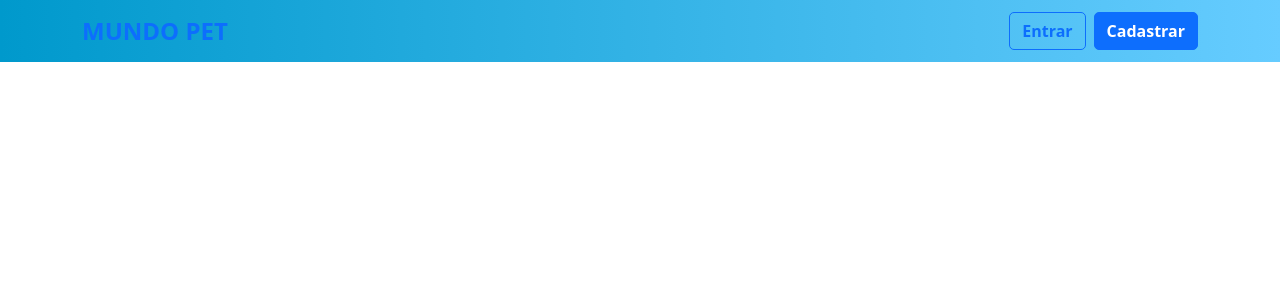
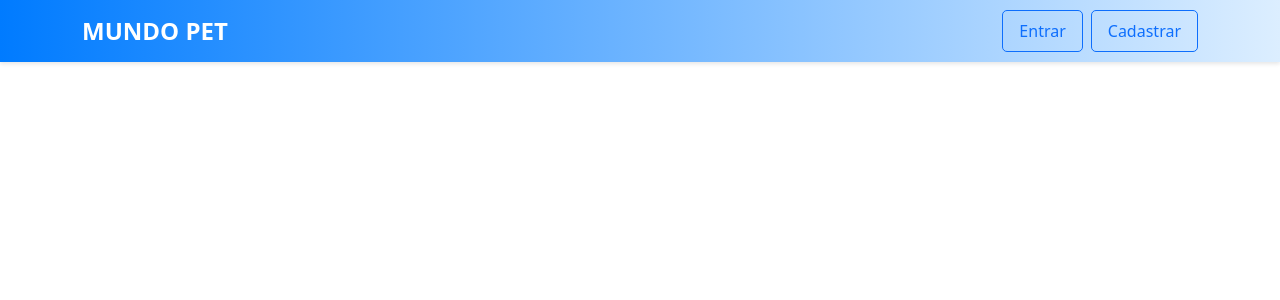
Before and after one commit to ArthurzinLindo/Projeto-Integrador---Desenvolvimento-Web, a React (Create React App) app in the folder tcc-2024-projeto-web/: page / in a window 1280 px wide. Shown: the top 300 px of the page. Built offline with nearby package versions, Linux system fonts and the light colour scheme.

Commit message:
alterações na tela home

```diff
--- a/tcc-2024-projeto-web/package.json
+++ b/tcc-2024-projeto-web/package.json
@@ -11,6 +11,7 @@
     "react-dom": "^18.3.1",
     "react-router-dom": "^6.28.0",
     "react-scripts": "5.0.1",
+    "styled-components": "^6.1.13",
     "web-vitals": "^2.1.4"
   },
   "scripts": {
--- a/tcc-2024-projeto-web/public/index.html
+++ b/tcc-2024-projeto-web/public/index.html
@@ -26,7 +26,7 @@
     -->
     <title>React App</title>
   </head>
-  <body>
+  <body class="fontedosite">
     <noscript>You need to enable JavaScript to run this app.</noscript>
     <div id="root"></div>
     <!--
--- a/tcc-2024-projeto-web/src/App.css
+++ b/tcc-2024-projeto-web/src/App.css
@@ -36,3 +36,8 @@
     transform: rotate(360deg);
   }
 }
+
+.fontedosite{
+  font-family:  sans-serif;
+
+}
--- a/tcc-2024-projeto-web/src/App.js
+++ b/tcc-2024-projeto-web/src/App.js
@@ -1,5 +1,5 @@
-import React from "react";
-import { BrowserRouter as Router, Routes, Route, Link } from "react-router-dom";
+import React from 'react';
+import { BrowserRouter as Router, Routes, Route } from 'react-router-dom';
 import Home from './Pag/PagHome/Home';
 import Login from './Pag/PagLogin/Login';
 import Cadastro from './Pag/PagCadastro/Cadastro';
--- a/tcc-2024-projeto-web/src/Pag/PagHome/Home.css
+++ b/tcc-2024-projeto-web/src/Pag/PagHome/Home.css
@@ -1,13 +1,15 @@
-.navbar {
-  background: linear-gradient(to right, #0099cc, #66ccff);
+header {
+  background: linear-gradient(to right, #007bff, #dceeff); /* Gradiente azul */
+  box-shadow: 0 2px 4px rgba(0, 0, 0, 0.1); /* Sombra */
 }
 
-.navbar .navbar-brand {
-  color: white;
-  font-size: 1.5rem;
+header .navbar-brand span {
+  font-size: 1.5rem; /* Tamanho da fonte do nome */
+  font-weight: bold;
 }
 
-.navbar .btn {
+header .btn {
+  font-size: 1rem;
+  padding: 0.5rem 1rem;
   border-radius: 5px;
-  font-weight: bold;
 }
--- a/tcc-2024-projeto-web/src/Pag/PagHome/Home.js
+++ b/tcc-2024-projeto-web/src/Pag/PagHome/Home.js
@@ -1,23 +1,30 @@
 import React from "react";
 import "./Home.css";
+import { Link } from "react-router-dom";
 
 function Home() {
   return (
 
-    <div>
-      <nav class="navbar navbar-expand-lg navbar-light bg-light">
+
+    <header class="navbar navbar-expand-lg bg-primary text-white py-2">
   <div class="container">
-    <a class="navbar-brand d-flex align-items-center" href="#">
-      <span class="fw-bold text-primary">MUNDO PET</span>
-      <i class="bi bi-house ms-2"></i>
+    <a href="#" class="navbar-brand text-white d-flex align-items-center">
+
+      <span>MUNDO PET</span>
     </a>
-    <div class="d-flex">
-      <button class="btn btn-outline-primary me-2">Entrar</button>
-      <button class="btn btn-primary">Cadastrar</button>
+    <div class="ms-auto">
+       <Link to="/Login">
+       <button type="button" class="btn btn-outline-primary me-2">Entrar</button>
+       </Link>
+        <Link to="/Cadastro">
+      <button type="button" class="btn btn-outline-primary">Cadastrar </button>
+      </Link>
     </div>
   </div>
-</nav>
-    </div>
+
+
+</header>
+
 
   );
 }
```
Also changed, not shown: tcc-2024-projeto-web/src/index.js (line endings or trailing spaces), 1 other file (tests, documents, lock files or other folders).
